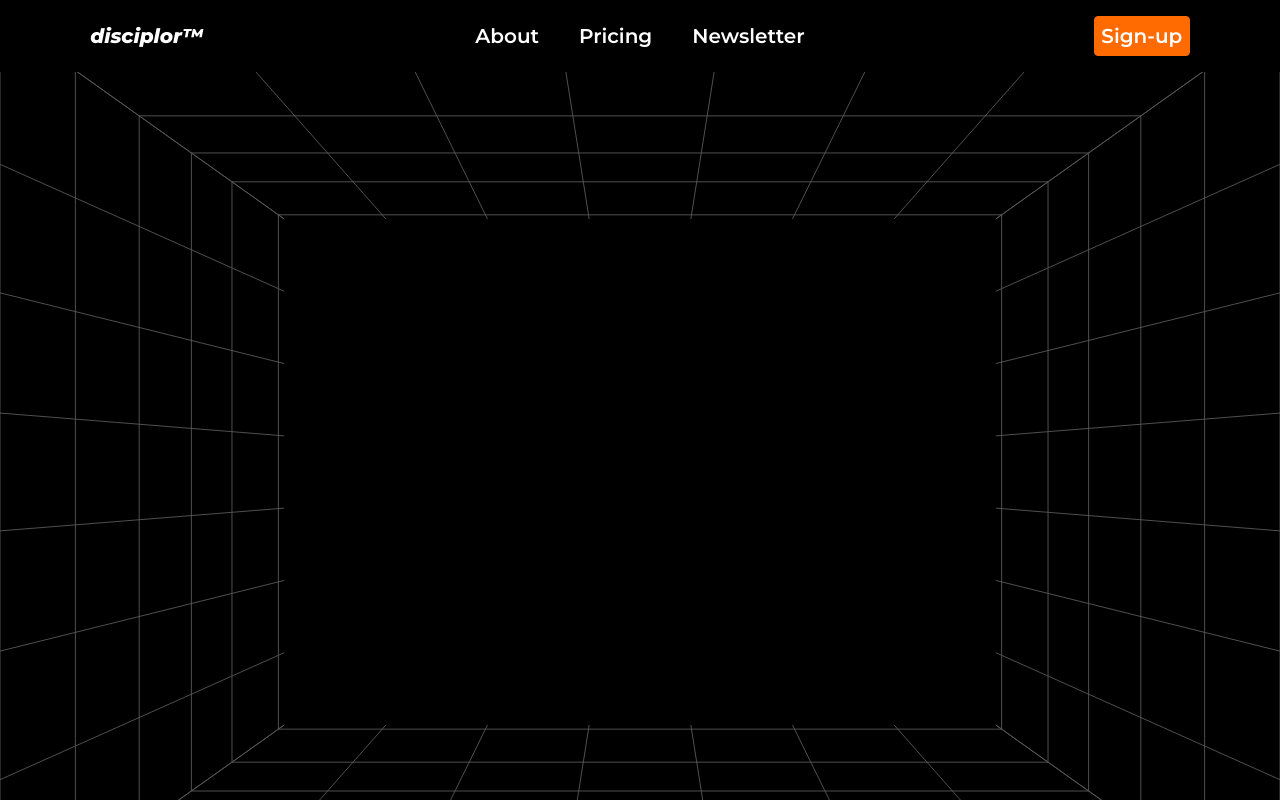
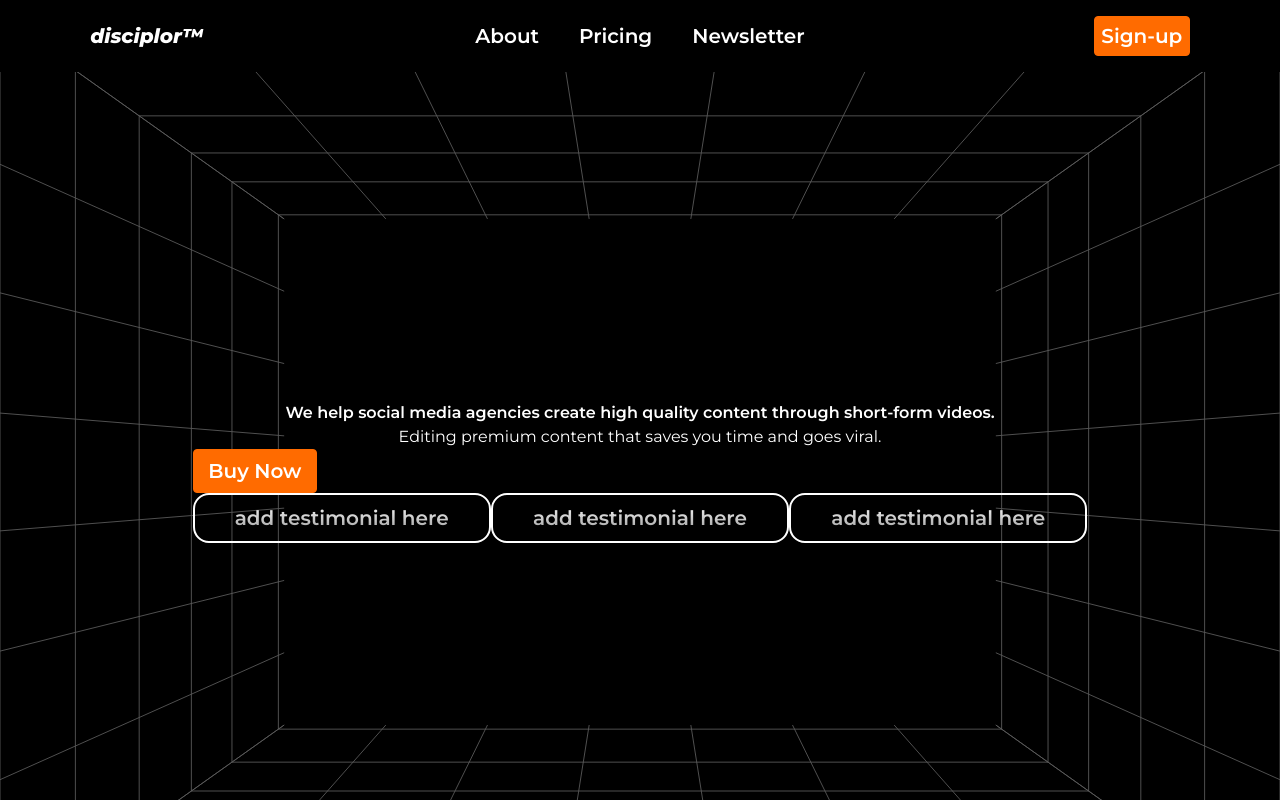
Before and after one commit to dadaxingxing/video-editing-funnel, a React (Vite) app: page / in a window 1280 px wide. Shown: the top 800 px of the page. Built offline with nearby package versions, Linux system fonts and the light colour scheme.

Commit message:
added all the stuff for the front page

```diff
--- a/src/App.css
+++ b/src/App.css
@@ -2,6 +2,7 @@
     --yellow: #FF6B00;
     --gradient-white: linear-gradient(180deg, #FFFFFF, #999999)
 }
+
 
 .navBar{
     /* width: 100%; */
@@ -38,3 +39,11 @@
     width: 100%;
     height: 100dvh;
 }
+
+body{
+    color: white;
+}
+
+.p1_title{
+    font-weight: 600;
+}
--- a/src/App.jsx
+++ b/src/App.jsx
@@ -16,6 +16,7 @@ function App() {
 
   return (
     <>
+      {/* navigation bar */}
       <div className='container-fluid navBar d-flex flex-row justify-content-center align-items-center'>
         <div className='col-4 col-md-3'>
           <div className='logo'>disciplor™</div>
@@ -38,18 +39,37 @@ function App() {
 
       </div>
 
-      <div className='page1 d-flex flex-column justify-content-center align-items-center'>
+      {/* first page */}
+      <div className='page1 d-flex flex-column justify-content-center align-items-center text-center'>
+        <div className='container'>
+          <div className='col-10 mx-auto'>
 
-        {/* <CTA
+
+            <div className='p1_title'>We help social media agencies create high quality content through short-form videos.</div>
+            <div className='p1_text'>Editing premium content that saves you time and goes viral.</div>
+            <CTA
+              height='2.8rem'
+              width='7.8rem'
+            >Buy Now</CTA>
+            <div className='d-flex flex-row justify-content-center'>
+              <Proof>add testimonial here</Proof>
+              <Proof>add testimonial here</Proof>
+              <Proof>add testimonial here</Proof>
+            </div>
+
+
+          </div>
+
+        </div>
+
+      </div>
+      <CTA
         height='2.8rem'
         width='7.8rem'
       >Buy Now</CTA>
 
       <div className='d-flex flex-row'>
 
-          <Proof>add testimonial here</Proof>
-          <Proof>add testimonial here</Proof>
-          <Proof>add testimonial here</Proof>
 
       </div>
       <div className='d-flex flex-row'>
@@ -75,8 +95,7 @@ function App() {
         price='$35'
         unit='/video'
         points={offerPoints}
-        /> */}
-      </div>
+      />
 
     </>
 
```
Lines whose indentation alone changed are shown as unchanged.
